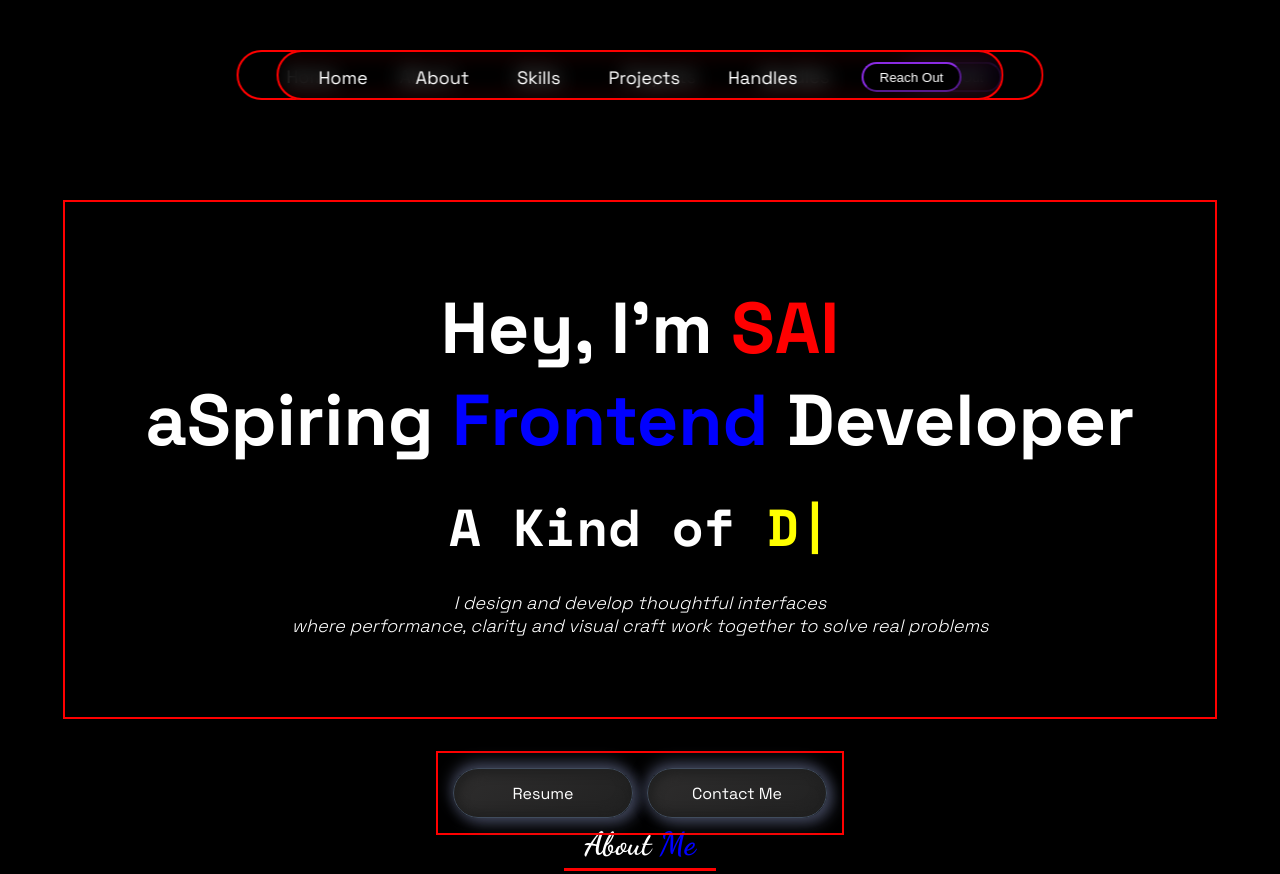
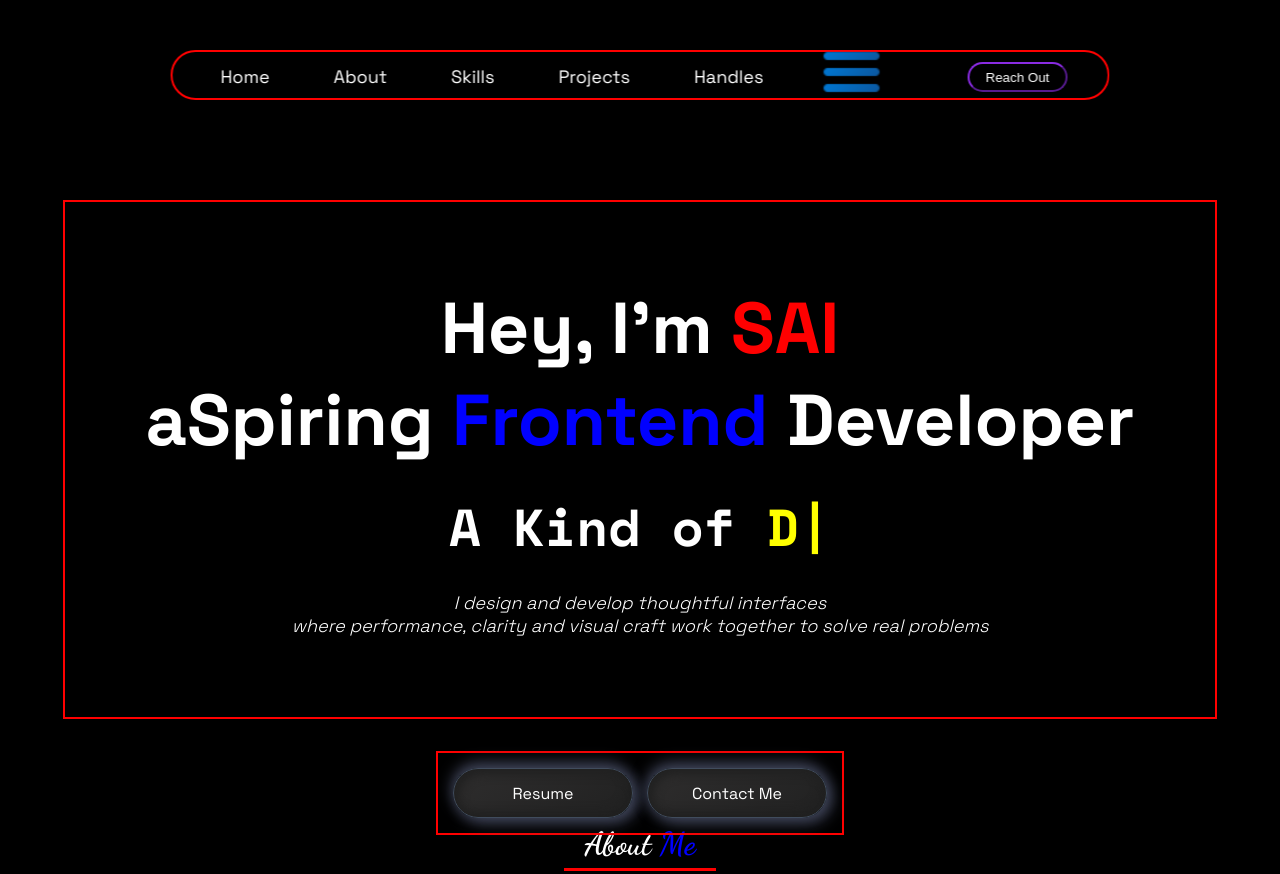
Before and after one commit to saioffl/InterMediate-PP, a plain HTML site: page index.html in a window 1280 px wide. Shown: the top 874 px of the page. Drawn offline with nearby package versions, Linux system fonts and the light colour scheme.

Commit message:
updated 1

```diff
--- a/home.css
+++ b/home.css
@@ -284,34 +284,25 @@ button:active {
 
 .side-navbar {
     position: fixed;
-    top: 20px;
-    left: 50%;
+    top: 0;
+    right: 0;
+    width: 280px;
+    height: 100vh;                    /* full vertical menu */
+    padding: 40px 30px;
 
-    transform: translateX(-50%);
-    font-family: "Space Grotesk", sans-serif;
-    font-optical-sizing: auto; font-weight: 400;
-    font-style: normal;
-    font-size: 24px;
-    font-weight: 700;
-    padding: 15px 40px;
-    height: 50px;
-    width: fit-content;     /* ⭐ only take content width */
-    max-width: 100%;         /* responsive constraint */
+    transform: translateX(100%);
+    transition: 0.3s ease-in-out;
+
+    background: rgba(0, 0, 0, 0.35);
+    backdrop-filter: blur(15px);
+    -webkit-backdrop-filter: blur(15px);
+
+    border-left: 2px solid rgba(255, 255, 255, 0.1);
+
     display: flex;
-    margin: 30px auto;
-    min-width: 280px;
-    display: flex;
-    gap: 4rem;
-    justify-content: space-between;
-    align-items: center;
-
-    background: rgba(0, 0, 0, 0.3);
-    /* background: rgb(179 94 213 / 30%); */
-    backdrop-filter: blur(10px);
-    -webkit-backdrop-filter: blur(20px);
-    border-radius: 110px;
-    border: 1px solid rgba(255, 255, 255, 0.1);
-    border: 2px solid red;
+    flex-direction: column;
+    justify-content: flex-start;
+    gap: 3rem;
 
     z-index: 999;
 }
@@ -324,8 +315,8 @@ button:active {
 
 .side-navbar ul{
     display: flex;
-    justify-content: center;
-    align-items: center;
+    flex-direction: column;
+    justify-content: flex-start;
     gap: 3rem;
 }
 
@@ -334,6 +325,17 @@ button:active {
 
 }
 
+
+.side-navbar .logo{
+    display: none;
+
+}
+
+
+.side-navbar .reachOut{
+    display: none;
+
+}
 .side-navbar ul li a{
     font-size: 18px;
     font-weight: 400;
@@ -356,3 +358,13 @@ button:active {
     font-style: normal;
     text-decoration: none;
 }
+
+
+.menuBox {
+    position: relative;
+    margin-right: 20px;
+}
+
+.closeBtn{
+    color: white;
+}
--- a/index.html
+++ b/index.html
@@ -28,6 +28,8 @@
                 <li><a href="#skills">Skills</a></li>
                 <li><a href="#projects">Projects</a></li>
                 <li><a href="#handles">Handles</a></li>
+                <li class="menuBtn" onclick="showSidebar()"><img src="/images/icons8-menu-48.png" alt="menu" class="menuBox"></li>
+
 
 
             </ul>
@@ -35,11 +37,12 @@
 
         </header>
 
-        <header class="side-navbar">
+        <header class="side-navbar bd">
             <div class="logo">
                 <a href="#">j4mes</a>
             </div>
             <ul>
+                <li class = "closeBtn" onclick="hideSidebar()"><img src="/images/icons8-right-arrow-24.png" alt="close" class="close-btn"></li>
                 <li><a href="#home">Home</a></li>
                 <li><a href="#about">About</a></li>
                 <li><a href="#skills">Skills</a></li>
--- a/script.js
+++ b/script.js
@@ -8,3 +8,14 @@ function autoType(){
 }
 
 autoType();
+
+
+
+
+function showSidebar() {
+    document.querySelector('.side-navbar').style.transform = 'translateX(0)';
+}
+
+function hideSidebar() {
+    document.querySelector('.side-navbar').style.transform = 'translateX(100%)';
+}
```
